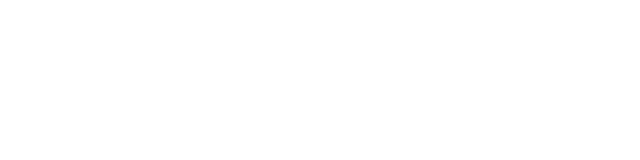
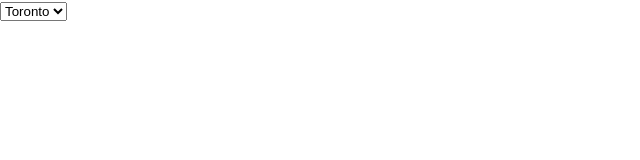
Before and after one commit to nhussaini/openweatherap, a React (Create React App) app: page / in a window 1280 px wide. Shown: the top 160 px of the page, without its empty margins (0-640 px from the left). Built offline with nearby package versions, Linux system fonts and the light colour scheme.

Commit message:
get the city id from select element

```diff
--- a/package.json
+++ b/package.json
@@ -6,6 +6,7 @@
     "@testing-library/jest-dom": "^5.14.1",
     "@testing-library/react": "^11.2.7",
     "@testing-library/user-event": "^12.8.3",
+    "axios": "^0.22.0",
     "react": "^17.0.2",
     "react-dom": "^17.0.2",
     "react-scripts": "4.0.3",
--- a/src/App.js
+++ b/src/App.js
@@ -1,9 +1,49 @@
+import axios from 'axios';
+import { useEffect, useState } from 'react';
+
 import './App.css';
 
 function App() {
+  const [cities, setCities] = useState({
+    cityId: 6167865,
+    cityInfo: [
+      {
+        id: 6167865,
+        name: 'Toronto',
+        country: 'CA',
+      },
+      {
+        id: 6094817,
+        name: 'Ottawa',
+        country: 'CA',
+      },
+      {
+        id: 1850147,
+        name: 'Tokyo',
+        country: 'JP',
+      },
+    ],
+  });
+
+  //handle the changes in the select
+  function handleChange(e) {
+    console.log(e.target.value);
+
+    e.preventDefault();
+    const cityId = e.target.value;
+    setCities({ ...cities, cityId: cityId });
+    console.log(cities);
+  }
+
   return (
     <div className="app">
-
+      <select onChange={(e) => handleChange(e)}>
+        {cities.cityInfo.map((item) => (
+          <option key={item.id} value={item.id}>
+            {item.name}
+          </option>
+        ))}
+      </select>
     </div>
   );
 }
```
Also changed, not shown: 1 other file (tests, documents, lock files or other folders).
